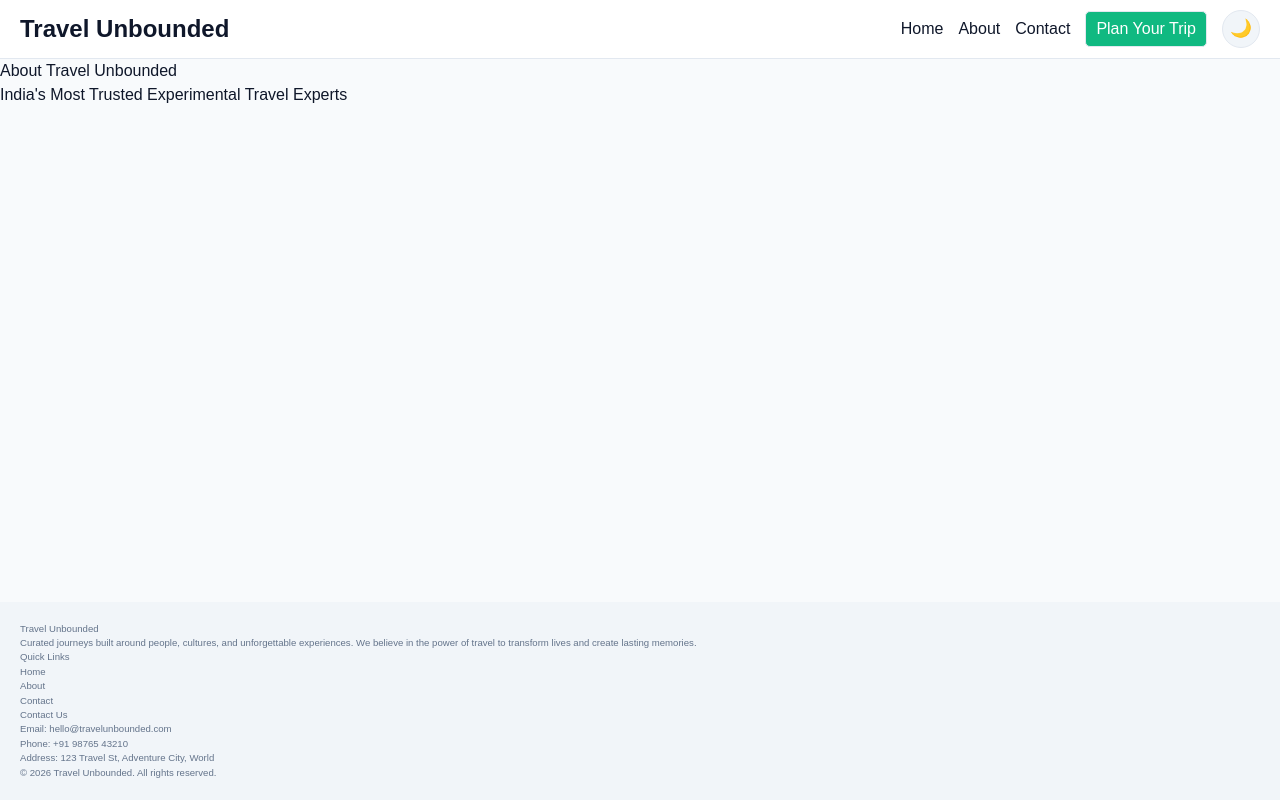
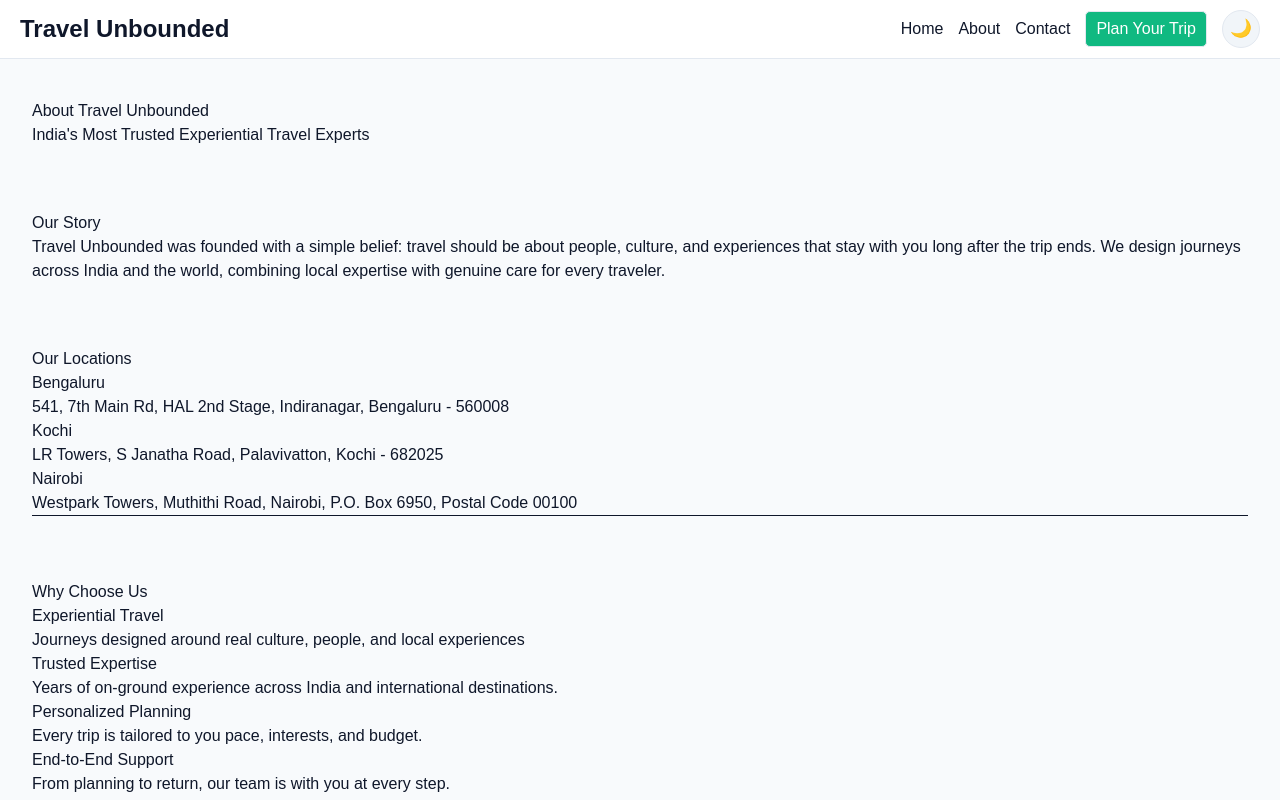
Before and after one commit to Vijay-goud/travel-unbounded, a Next.js app: page /about in a window 1280 px wide. Shown: the top 800 px of the page. Built offline with nearby package versions, Linux system fonts and the light colour scheme.

Commit message:
Build about page with office locations and why-choose-us section

```diff
--- a/app/about/page.js
+++ b/app/about/page.js
@@ -1,8 +1,68 @@
-export default function AboutPage(){
-    return(
-        <main>
-            <h1>About Travel Unbounded</h1>
-            <p>India's Most Trusted Experimental Travel Experts</p>
-        </main>
-    )
+import OfficeCard from "@/components/OfficeCard";
+import WhyChooseUs from "@/components/WhyChooseUs";
+
+export const metadata = {
+  title: "About Travel Unbounded",
+  description: "Learn about Travel Unbounded, our story, offices, and why travelers trust us.",
+};
+
+const offices = [
+  {
+    id: 1,
+    city: "Bengaluru",
+    address: "541, 7th Main Rd, HAL 2nd Stage, Indiranagar, Bengaluru - 560008",
+  },
+  {
+    id: 2,
+    city: "Kochi",
+    address: "LR Towers, S Janatha Road, Palavivatton, Kochi - 682025",
+  },
+  {
+    id: 3,
+    city: "Nairobi",
+    address: "Westpark Towers, Muthithi Road, Nairobi, P.O. Box 6950, Postal Code 00100",
+  },
+];
+
+export default function AboutPage() {
+  return (
+    <main className="w-full max-w-7xl mx-auto px-4 sm:px-6 lg:px-8 py-10">
+      <section className="about-hero">
+        <h1>About Travel Unbounded</h1>
+        <p>India&apos;s Most Trusted Experiential Travel Experts</p>
+      </section>
+
+      <section className="mt-16">
+        <h2>Our Story</h2>
+        <p className="about-story">
+          Travel Unbounded was founded with a simple belief: travel should be
+          about people, culture, and experiences that stay with you long after
+          the trip ends. We design journeys across India and the world,
+          combining local expertise with genuine care for every traveler.
+        </p>
+      </section>
+
+
+
+      <section className="mt-16">
+        <h2>Our Locations</h2>
+        <div className="office-grid">
+          {offices.map((office) => (
+            <OfficeCard key={office.id} office={office} />
+          ))}
+        </div>
+      </section>
+      <hr />
+      <section className="mt-16">
+        <WhyChooseUs />
+      </section>
+
+      <section className="mt-16 text-center">
+        <h2>Ready to start your journey?</h2>
+        <a href="/contact" className="hero-cta mt-4 inline-block">
+          Plan Your Trip
+        </a>
+      </section>
+    </main>
+  );
 }
--- a/components/OfficeCard.jsx
+++ b/components/OfficeCard.jsx
@@ -0,0 +1,8 @@
+export default function OfficeCard({ office }) {
+    return(
+        <div className="office-card">
+            <h3 className="office-city">{office.city}</h3>
+            <p className="office-address">{office.address}</p>
+        </div>
+    );
+}
--- a/components/WhyChooseUs.jsx
+++ b/components/WhyChooseUs.jsx
@@ -0,0 +1,38 @@
+const reasons = [
+    {
+        id: 1,
+        title: 'Experiential Travel',
+        description: 'Journeys designed around real culture, people, and local experiences',
+    },
+    {
+        id: 2,
+        title: 'Trusted Expertise',
+        description: 'Years of on-ground experience across India and international destinations.',
+    },
+    {
+        id: 3,
+        title: 'Personalized Planning',
+        description: 'Every trip is tailored to you pace, interests, and budget.'
+    },
+    {
+        id: 4,
+        title: "End-to-End Support",
+        description: "From planning to return, our team is with you at every step.",
+    },
+
+]
+export default function WhyChooseUs() {
+    return (
+        <section className='why-choose-us'>
+            <h2 className='section-title'>Why Choose Us</h2>
+            <div className='section-description'>
+                {reasons.map(reason => (
+                    <div key={reason.id} className='reason-card'>
+                        <h3 className='reason-title'>{reason.title}</h3>
+                        <p className='reason-description'>{reason.description}</p>
+                    </div>
+                ))}
+            </div>
+        </section>
+    )
+}
```
